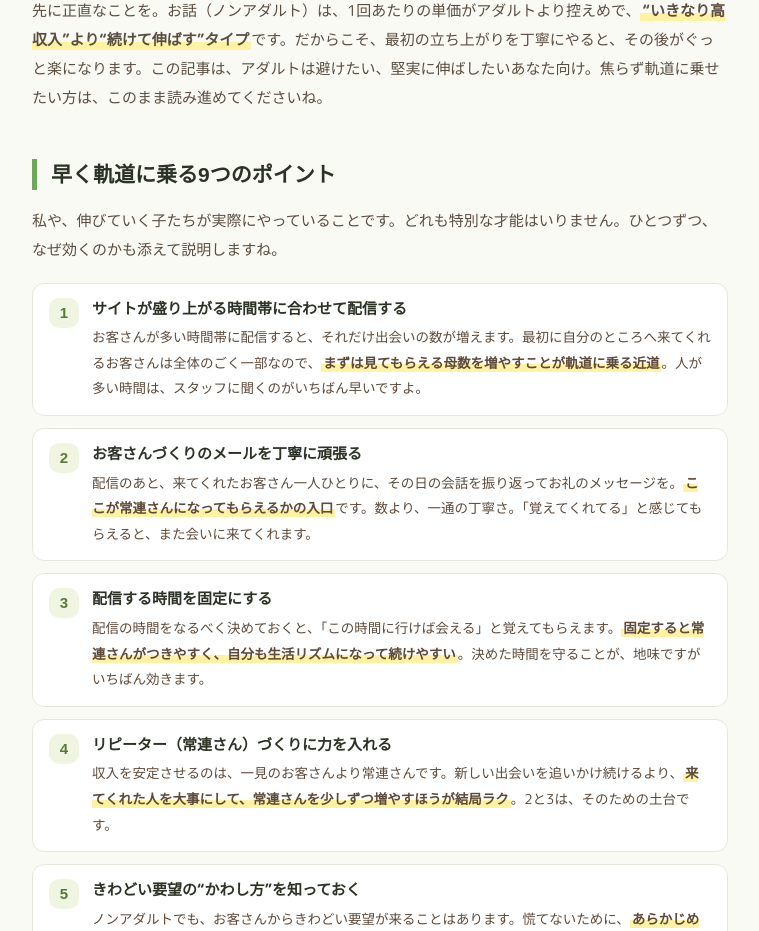
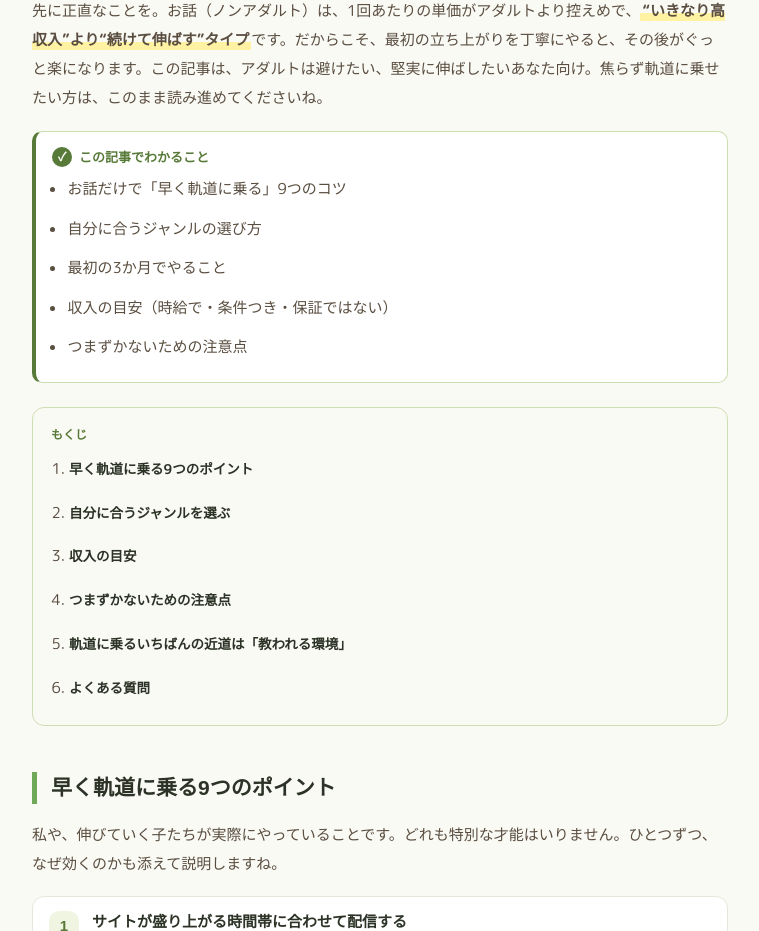
Before and after one commit to marumie-chatre/marumie-chatre.github.io, a Next.js app: page /style/honki in a window 1280 px wide. Shown: the part 1035-1966 px from the top of the page, without its empty margins (260-1019 px from the left). Built offline with nearby package versions, Linux system fonts and the light colour scheme; a web font is replaced by a local one.

Commit message:
全記事に『この記事でわかること』＋『もくじ』を統一＋運用プロンプトにチェック追加

```diff
--- a/app/style/honki/page.tsx
+++ b/app/style/honki/page.tsx
@@ -43,6 +43,27 @@ const FAQS = [
   },
 ];
 
+// この記事でわかること用の整列リスト（barebure型）
+function CleanList({ items }: { items: string[] }) {
+  return (
+    <ul style={{ margin: 0, paddingLeft: "1.1em", display: "flex", flexDirection: "column", gap: "6px" }}>
+      {items.map((t, i) => (
+        <li key={i} style={{ lineHeight: 1.7 }}>{t}</li>
+      ))}
+    </ul>
+  );
+}
+
+// もくじ（本文h2のidと対応）
+const TOC = [
+  { id: "points", label: "早く軌道に乗る9つのポイント" },
+  { id: "genre", label: "自分に合うジャンルを選ぶ" },
+  { id: "income", label: "収入の目安" },
+  { id: "tsumazuki", label: "つまずかないための注意点" },
+  { id: "kankyo", label: "軌道に乗るいちばんの近道は「教われる環境」" },
+  { id: "faq", label: "よくある質問" },
+];
+
 export default function StyleHonkiPage() {
   const r1 = reviews.find((r) => r.id === 1);
   const r66 = reviews.find((r) => r.id === 66);
@@ -82,7 +103,28 @@ export default function StyleHonkiPage() {
 
           <p>先に正直なことを。お話（ノンアダルト）は、1回あたりの単価がアダルトより控えめで、<MarkerSpan>“いきなり高収入”より“続けて伸ばす”タイプ</MarkerSpan>です。だからこそ、最初の立ち上がりを丁寧にやると、その後がぐっと楽になります。この記事は、アダルトは避けたい、堅実に伸ばしたいあなた向け。焦らず軌道に乗せたい方は、このまま読み進めてくださいね。</p>
 
-          <h2>早く軌道に乗る9つのポイント</h2>
+          <TipBox title="この記事でわかること">
+            <CleanList items={[
+              "お話だけで「早く軌道に乗る」9つのコツ",
+              "自分に合うジャンルの選び方",
+              "最初の3か月でやること",
+              "収入の目安（時給で・条件つき・保証ではない）",
+              "つまずかないための注意点",
+            ]} />
+          </TipBox>
+
+          <nav aria-label="もくじ" style={{ background: "var(--cream)", border: "1px solid var(--border-green)", borderRadius: "12px", padding: "16px 18px", margin: "24px 0" }}>
+            <div style={{ fontSize: "12px", fontWeight: 800, color: "var(--green-dark)", marginBottom: "10px" }}>もくじ</div>
+            <ol style={{ margin: 0, paddingLeft: "18px", display: "flex", flexDirection: "column", gap: "8px" }}>
+              {TOC.map((t) => (
+                <li key={t.id}>
+                  <a href={`#${t.id}`} style={{ color: "var(--text)", textDecoration: "none", fontWeight: 700, fontSize: "13.5px" }}>{t.label}</a>
+                </li>
+              ))}
+            </ol>
+          </nav>
+
+          <h2 id="points">早く軌道に乗る9つのポイント</h2>
           <p>私や、伸びていく子たちが実際にやっていることです。どれも特別な才能はいりません。ひとつずつ、なぜ効くのかも添えて説明しますね。</p>
 
           <div style={{ display: "flex", flexDirection: "column", gap: "12px", margin: "18px 0 8px" }}>
@@ -107,7 +149,7 @@ export default function StyleHonkiPage() {
             ))}
           </div>
 
-          <h2>自分に合うジャンルを選ぶ</h2>
+          <h2 id="genre">自分に合うジャンルを選ぶ</h2>
           <p>同じお話でも、自分の雰囲気に合うジャンルを選ぶと、ぐっと楽になります。</p>
 
           <TipBox title="ジャンルの目安（どちらもノンアダルトで成立します）">
@@ -128,7 +170,7 @@ export default function StyleHonkiPage() {
 
           <p>なお、瞬発的な単価で言えばアダルトジャンルのほうが上です。ただ、このサイトは「アダルトは避けたい」あなたを前提にしています。<MarkerSpan>アダルトを無理に勧めることはしません</MarkerSpan>。お話で、自分のペースで伸ばす道をいっしょに見ていきましょう。</p>
 
-          <h2>収入の目安｜“時給”で、条件つきで、正直に</h2>
+          <h2 id="income">収入の目安｜“時給”で、条件つきで、正直に</h2>
           <p>いちばん気になるお金の話。誇張せず、条件つきでお伝えします。あくまで私の経験で、個人差が大きく、保証できる数字ではありません。</p>
 
           <div style={{ width: "100%", borderRadius: "12px", overflow: "hidden", margin: "18px 0" }}>
@@ -155,7 +197,7 @@ export default function StyleHonkiPage() {
             </div>
           )}
 
-          <h2>つまずかないための注意点</h2>
+          <h2 id="tsumazuki">つまずかないための注意点</h2>
           <p>本気な人ほど、頑張る方向を間違えると空回りします。正直に。</p>
 
           <TipBox title="ありがちなつまずき">
@@ -167,7 +209,7 @@ export default function StyleHonkiPage() {
 
           <p>見抜くポイントはシンプル。<MarkerSpan>サポートより「報酬の高さ」を強く押し出すお店は、アダルトを勧められやすい傾向</MarkerSpan>があります。逆に、稼ぎ方を一から教えてくれるお店なら、こうしたつまずきは起きにくいですよ。</p>
 
-          <h2>軌道に乗るいちばんの近道は「教われる環境」</h2>
+          <h2 id="kankyo">軌道に乗るいちばんの近道は「教われる環境」</h2>
 
           <div style={{ width: "100%", borderRadius: "12px", overflow: "hidden", margin: "18px 0" }}>
             {/* eslint-disable-next-line @next/next/no-img-element */}
@@ -204,7 +246,7 @@ export default function StyleHonkiPage() {
           <h2>みなみの経験｜順番どおりにやったら、ちゃんと伸びた</h2>
           <p>最後に私の話を少しだけ。元保育士の私も、最初は何も分かりませんでした。でも、スタッフに相談しながら、時間帯を合わせて、メールを丁寧に書いて、常連さんを大事にして——<MarkerSpan>順番どおりにやっていったら、3か月を過ぎたあたりから、ちゃんと手応えが出てきました</MarkerSpan>。一発で大きく、ではなく、軌道に乗せて伸ばす。これがお話で稼ぐいちばん確実な道だと、4年続けて実感しています。焦らなくて大丈夫。まずは話を聞いてみてくださいね。</p>
 
-          <h2>よくある質問</h2>
+          <h2 id="faq">よくある質問</h2>
           {FAQS.map((f) => (
             <div key={f.q} className="col-article-box">
               <p style={{ fontWeight: 700, color: "var(--green-dark)", marginBottom: "6px" }}>Q. {f.q}</p>
```
Also changed, not shown: app/q/ayashii/page.tsx (+16 -5 lines), app/q/jimusho-erabi/page.tsx (+10 -0 lines), app/style/non-adult/page.tsx (+25 -5 lines), app/style/zaitaku/page.tsx (+16 -5 lines), 2 other files (tests, documents, lock files or other folders).
